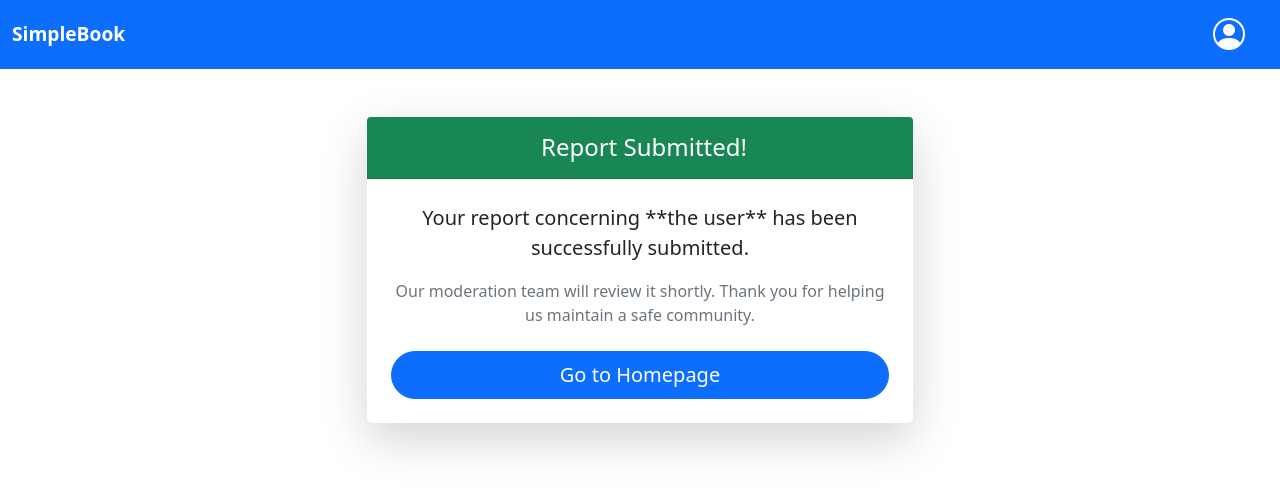
After one commit to Antonioiewh/IT2555_Project, a Flask app: page /report_confirmation in a window 1280 px wide. The commit adds this page. Shown: the top 491 px of the page. Run offline with Flask 3, Linux system fonts and the light colour scheme; parts of the project's set-up code (start-up, migrations or seed data) failed here and were passed over; some libraries are stand-ins or nearby versions.

Commit message:
added report form and confirmation page

```diff
--- a/project/app.py
+++ b/project/app.py
@@ -1,4 +1,4 @@
-from flask import Flask, render_template, redirect, url_for, flash, request
+from flask import Flask, render_template, redirect, url_for, flash, request, current_app
 from flask_sqlalchemy import SQLAlchemy
 from flask_login import LoginManager, UserMixin, login_user, logout_user, login_required, current_user
 from werkzeug.security import generate_password_hash, check_password_hash
@@ -7,9 +7,10 @@ import os
 from datetime import datetime # Keep datetime for datetime.utcnow()
 
 # antonio: forms
-from forms import SignupForm,LoginForm # Assuming you have a SignupForm defined
+from forms import SignupForm,LoginForm,ReportForm # Assuming you have a SignupForm defined
 
 from sqlalchemy.dialects.mysql import ENUM
+from sqlalchemy.exc import IntegrityError, SQLAlchemyError
 
 
 app = Flask(__name__)
@@ -448,8 +449,57 @@ def signup():
 
     return render_template('UserSignup.html', form=form)
 
+# --- User Reporting ---
 
+@app.route('/report_user', methods=['GET', 'POST'])
+@login_required # Ensure only logged-in users can access this page
+def report_user():
+    form = ReportForm()
 
+    if form.validate_on_submit():
+        # The custom validator `validate_reported_username` in forms.py
+        # has already found the user and stored it in `form.user_to_report_obj`
+        reported_user = form.user_to_report_obj
+
+        # At this point, reported_user is guaranteed to exist and not be the current user
+        # due to the form's custom validator.
+
+        new_report = Report(
+            reporter_id=current_user.user_id, # The current logged-in user is the reporter
+            reported_user_id=reported_user.user_id, # Get ID from the found user object
+            report_type=form.report_type.data,
+            description=form.description.data,
+            submitted_at=datetime.utcnow(),
+            status='open' # Default status
+        )
+
+        try:
+            db.session.add(new_report)
+            db.session.commit()
+            flash('Your report has been submitted successfully. Thank you for helping us keep the community safe!', 'success')
+            # Redirect to the profile of the user who was reported, or a confirmation page
+            return redirect(url_for('report_confirmation', reported_username=reported_user.username))
+        except IntegrityError as e:
+            db.session.rollback()
+            current_app.logger.error(f"IntegrityError submitting report: {e}", exc_info=True)
+            flash('Could not submit report due to a data conflict.', 'danger')
+        except SQLAlchemyError as e:
+            db.session.rollback()
+            current_app.logger.error(f"Database error submitting report: {e}", exc_info=True)
+            flash('An unexpected database error occurred. Please try again later.', 'danger')
+        except Exception as e:
+            db.session.rollback() # Rollback in case of any unhandled exception during DB ops
+            current_app.logger.error(f"Unhandled exception submitting report: {e}", exc_info=True)
+            flash('An unknown error occurred while submitting your report. Please try again.', 'danger')
+
+    # For GET request or if validation fails, render the form
+    return render_template('UserReport.html', form=form)
+
+@app.route('/report_confirmation')
+def report_confirmation():
+    # You can get the reported_username from the query parameters if passed
+    reported_username = request.args.get('reported_username', 'the user')
+    return render_template('UserReportConfirmed.html', reported_username=reported_username)
 
 @app.errorhandler(404)
 def not_found_error(error):
--- a/project/templates/UserBase.html
+++ b/project/templates/UserBase.html
@@ -55,7 +55,11 @@
             <a class="nav-link" href="#" style="color:#232946;border-radius:0.5rem;margin:0.5rem 1rem;display:flex;align-items:center;font-size:1.1rem;">
                     <i class="bi bi-bell-fill" style="margin-right:1rem;font-size:1.3rem;"></i>
                         Notifications
-                    <span class="badge bg-danger" style="margin-left:0.5rem;">0</span> <!--will be replaced with notifs variable-->
+                    <span class="badge bg-danger" style="margin-left:0.5rem;"></span> <!--will be replaced with notifs variable-->
+            </a>
+            <a class="nav-link" href="/report_user" style="color:#232946;border-radius:0.5rem;margin:0.5rem 1rem;display:flex;align-items:center;font-size:1.1rem;">
+                    <i class="bi bi-flag-fill" style="margin-right:1rem;font-size:1.3rem;"></i>
+                        Report someone
             </a>
             <a class="nav-link" href="logout" style="color:#232946;border-radius:0.5rem;margin:0.5rem 1rem;display:flex;align-items:center;font-size:1.1rem;">
                 <i class="bi bi-door-closed-fill" style="margin-right:1rem;font-size:1.3rem;"></i> Logout
--- /dev/null
+++ b/project/templates/UserReportConfirmed.html
@@ -0,0 +1,26 @@
+{% extends "UserBase.html" %} {# Ensure this path is correct for your base template #}
+{% block title %}Report Confirmation{% endblock %}
+
+{% block content %}
+<div class="container mt-5">
+    <div class="row justify-content-center">
+        <div class="col-md-6"> {# Reduced the column width for a more centered look #}
+            <div class="card shadow-lg border-0 rounded-3"> {# Added shadow for depth and removed border for a cleaner look, rounded corners #}
+                <div class="card-header bg-success text-white py-3 rounded-top"> {# More padding, rounded top #}
+                    <h4 class="mb-0 text-center"><i class="fas fa-check-circle me-2"></i> Report Submitted!</h4> {# Centered title with an icon #}
+                </div>
+                <div class="card-body p-4 text-center"> {# More padding and centered text #}
+                    <p class="lead mb-3">Your report concerning **{{ reported_username }}** has been successfully submitted.</p>
+                    <p class="text-muted mb-4">Our moderation team will review it shortly. Thank you for helping us maintain a safe community.</p> {# Muted secondary text with more margin #}
+
+                    <div class="d-grid gap-2"> {# Use d-grid for modern button layout #}
+                        <a href="{{ url_for('home') }}" class="btn btn-primary btn-lg rounded-pill">Go to Homepage</a> {# Larger button with rounded edges #}
+
+                        {# You might want to create a page to view all reports submitted by the current user #}
+                    </div>
+                </div>
+            </div>
+        </div>
+    </div>
+</div>
+{% endblock %}
```
Also changed, not shown: project/forms.py (+49 -2 lines), project/templates/UserReport.html (added, +34 -0 lines).
